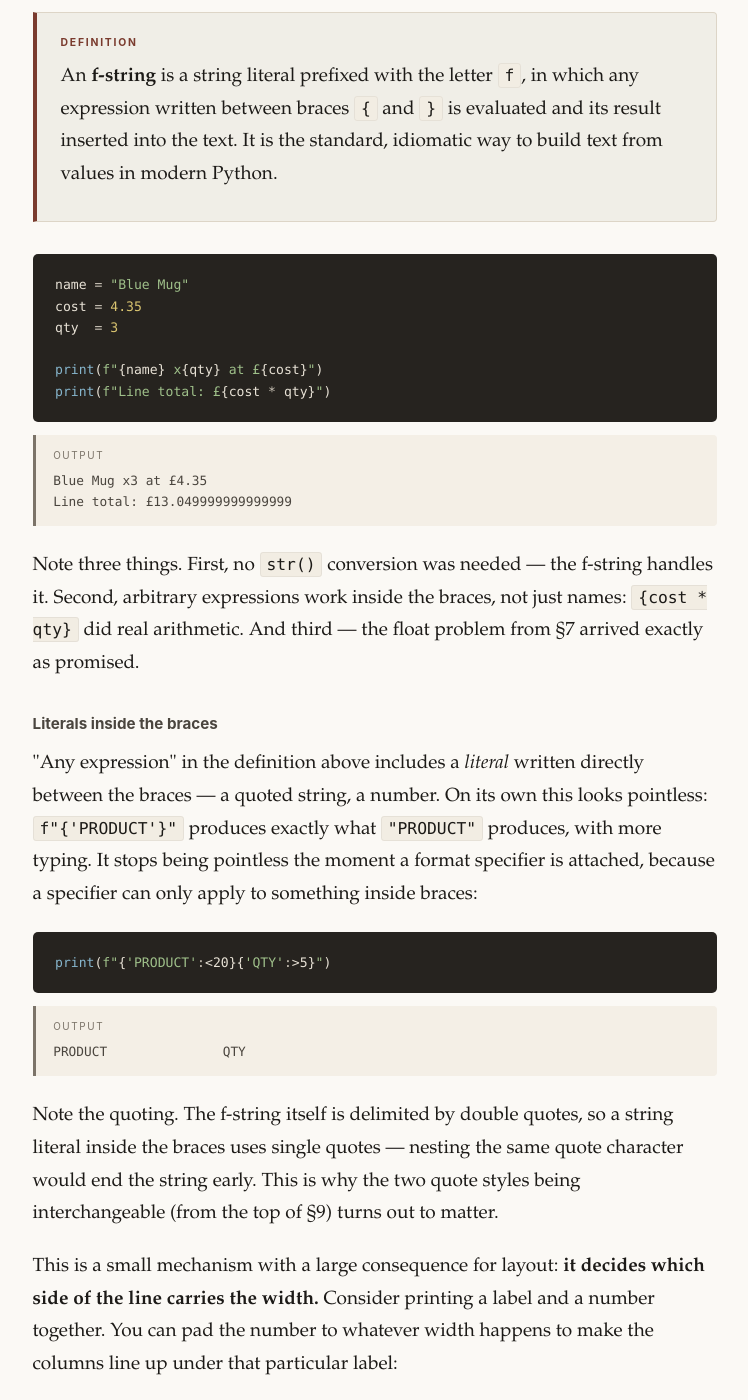
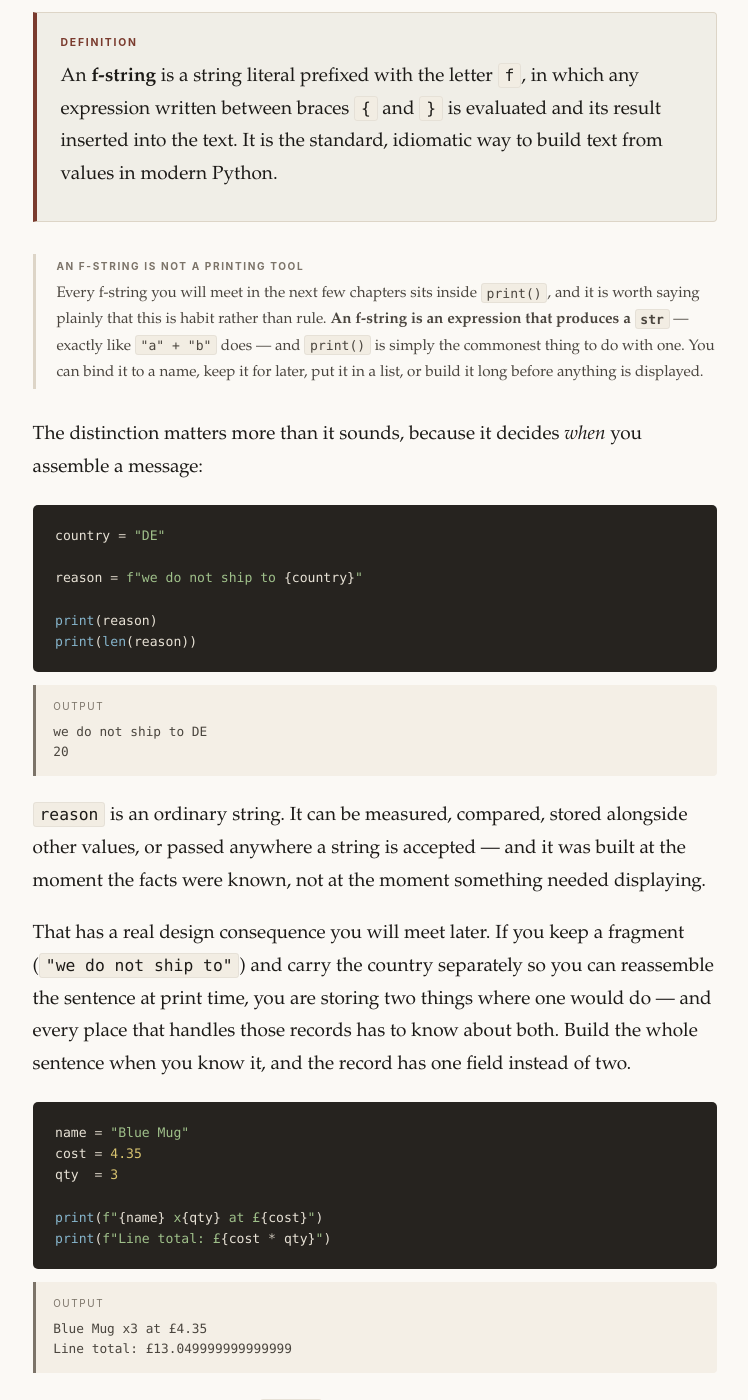
Before and after one commit to Blazins/python-mastery, a Jekyll site: the page syllabus/chapter_01_product_feed/content.html, which Jekyll copies as it is, in a window 1280 px wide and 1400 px high, scrolled down 15588 px. Shown: the whole window, without its empty margins (265-1013 px from the left). Built offline with Jekyll 4.4.1, drawn with Linux system fonts in a browser that asks for light colours.

Commit message:
Say plainly that an f-string is an expression, not a printing feature
Across the four chapters there are 80 f-strings. Seventy-five sit inside
`print()`, and exactly one appears anywhere else — buried in an `.append()` in
Chapter 4's third worked example. The material never states that an f-string is
an ordinary expression producing a `str`, and by uniform framing it implicitly
taught the opposite.

The cost showed up in Chapter 4 Ex.6: rejections were stored as a message
fragment plus the data needed to finish it, so the record carried three fields
where two would do, and that forced two parallel lists, which in turn destroyed
the arrival ordering the exercise asked for. A design defect traceable to a
mental model the syllabus itself installed.

Chapter 1 §9 now says it outright, shows an f-string bound to a name and then
measured, and names the design consequence: build the whole sentence when the
facts are known rather than reassembling at print time.

Raised by the learner after solving it. Fourth gap claim, third upheld in full;
the count of print-wrapped f-strings was measured before accepting it.

Co-Authored-By: Claude Opus 5 <noreply@anthropic.com>
Claude-Session: https://claude.ai/code/session_011yGMKCx8UEtu12UmdQENCa

```diff
--- a/syllabus/chapter_01_product_feed/content.html
+++ b/syllabus/chapter_01_product_feed/content.html
@@ -399,6 +399,25 @@ ababab</div>
   <p>An <span class="term">f-string</span> is a string literal prefixed with the letter <code>f</code>, in which any expression written between braces <code>{</code> and <code>}</code> is evaluated and its result inserted into the text. It is the standard, idiomatic way to build text from values in modern Python.</p>
 </div>
 
+<div class="aside">
+  <span class="label">An f-string is not a printing tool</span>
+  Every f-string you will meet in the next few chapters sits inside <code>print()</code>, and it is worth saying plainly that this is habit rather than rule. <strong>An f-string is an expression that produces a <code>str</code></strong> — exactly like <code>"a" + "b"</code> does — and <code>print()</code> is simply the commonest thing to do with one. You can bind it to a name, keep it for later, put it in a list, or build it long before anything is displayed.
+</div>
+
+<p>The distinction matters more than it sounds, because it decides <em>when</em> you assemble a message:</p>
+
+<pre><code>country <span class="o">=</span> <span class="s">&quot;DE&quot;</span>
+
+reason <span class="o">=</span> <span class="s">f&quot;we do not ship to </span>{country}<span class="s">&quot;</span>
+
+<span class="f">print</span>(reason)
+<span class="f">print</span>(<span class="f">len</span>(reason))</code></pre><div class="out">we do not ship to DE
+20</div>
+
+<p><code>reason</code> is an ordinary string. It can be measured, compared, stored alongside other values, or passed anywhere a string is accepted — and it was built at the moment the facts were known, not at the moment something needed displaying.</p>
+
+<p>That has a real design consequence you will meet later. If you keep a fragment (<code>"we do not ship to"</code>) and carry the country separately so you can reassemble the sentence at print time, you are storing two things where one would do — and every place that handles those records has to know about both. Build the whole sentence when you know it, and the record has one field instead of two.</p>
+
 <pre><code>name <span class="o">=</span> <span class="s">"Blue Mug"</span>
 cost <span class="o">=</span> <span class="n">4.35</span>
 qty  <span class="o">=</span> <span class="n">3</span>
```
Also changed, not shown: syllabus_map.md (+7 -1 lines).
